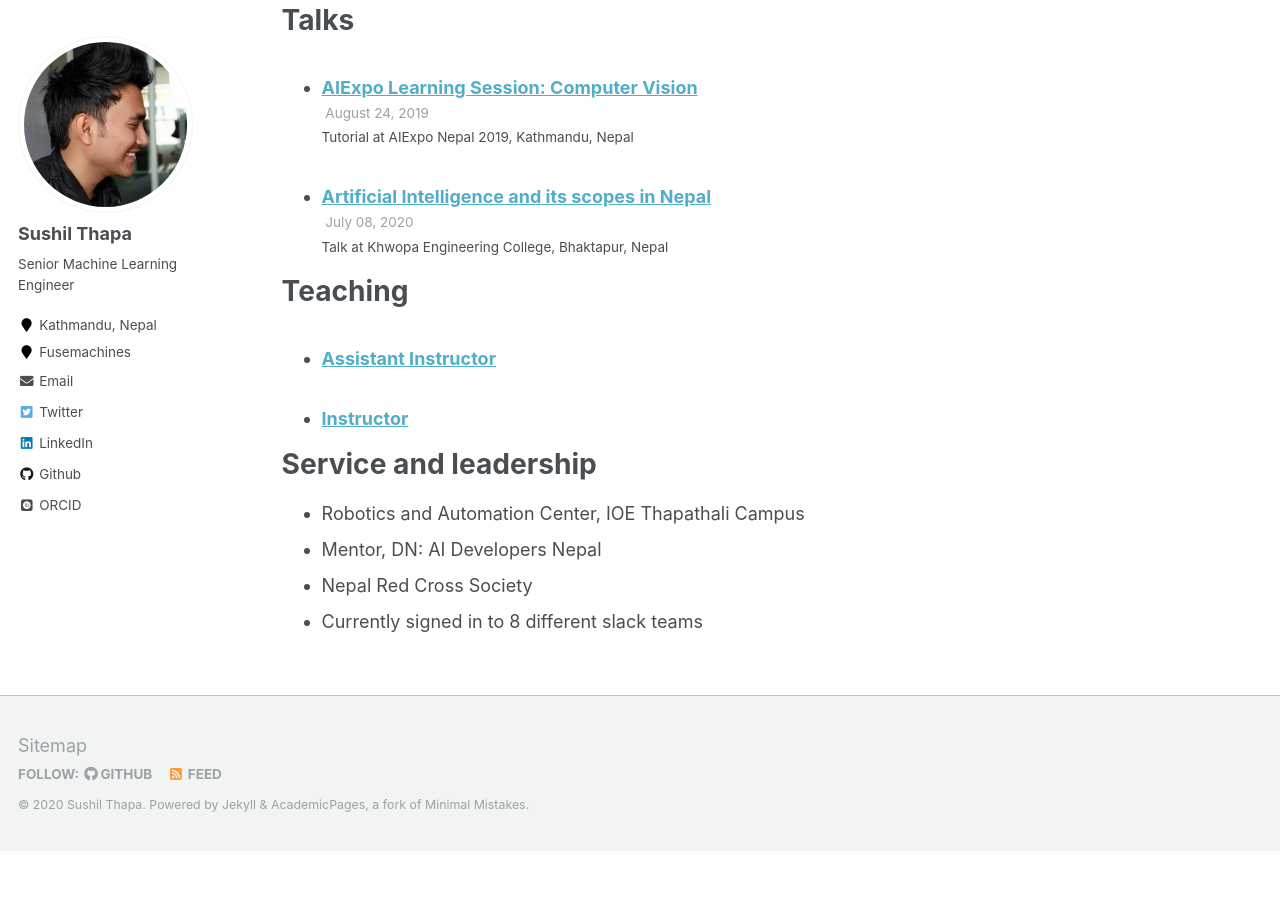
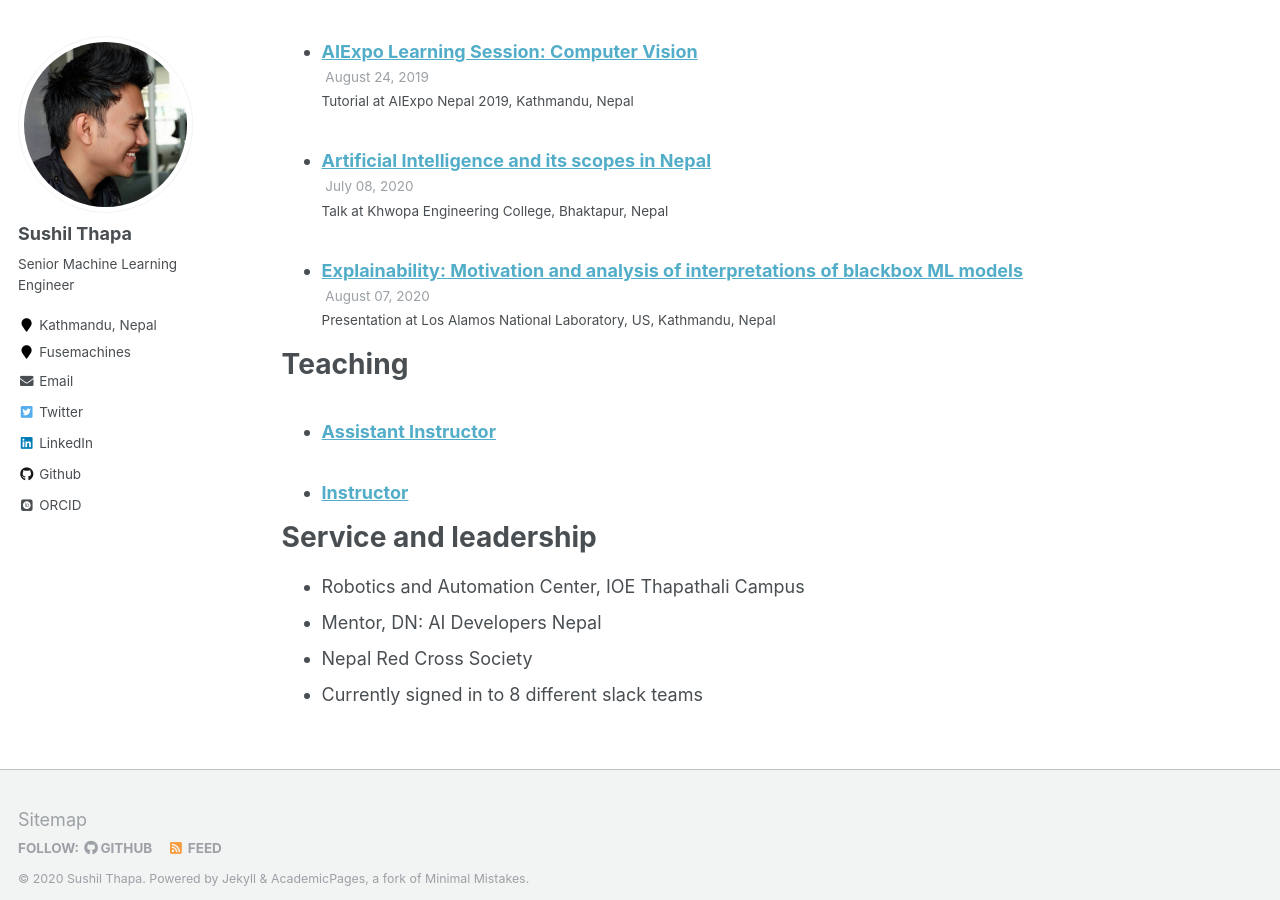
Before and after one commit to Sushil-Thapa/sushil-thapa.github.io, a Jekyll site: the page built from _pages/cv.md, in a window 1280 px wide and 900 px high, scrolled down 991 px. Built offline with Jekyll 4.4.1, drawn with Linux system fonts in a browser that asks for light colours; some web fonts are replaced; before the commit the page ends 1842 px from its top, so only the background shows below that.

Commit message:
Add explainable AI

```diff
--- /dev/null
+++ b/CNAME
@@ -0,0 +1 @@
+thapasushil.com
--- a/_pages/cv.md
+++ b/_pages/cv.md
@@ -25,7 +25,7 @@ Work experience
   * Fusemachines Nepal Pvt. Ltd.
   <!-- * Duties included: Merging pull requests -->
   <!-- * Supervisor: Professor Hub -->
-  *
+
 * Spring 2016: Researcher / Developer
   * Spark Technology
   <!-- * Duties included: Merging pull requests -->
--- /dev/null
+++ b/_talks/2020-08-07-presentation-1.md
@@ -0,0 +1,13 @@
+---
+title: "Explainability: Motivation and analysis of interpretations of blackbox ML models"
+collection: talks
+type: "Presentation"
+permalink: /talks/2020-08-07-presentation-1
+venue: "Los Alamos National Laboratory, US"
+date: 2020-08-07
+location: "Kathmandu, Nepal"
+---
+
+[Slides here.](https://docs.google.com/presentation/d/1IZ_T3LTVao4Qe1NmodNVy72LZEAkDgjx5oVyRUy7iN8/edit?usp=sharing)
+
+This presentation covered the approaches to interpret or explain various types of neural networks. It also covers the analysis of calculating determination of classification of different cancer gnomes.
```
